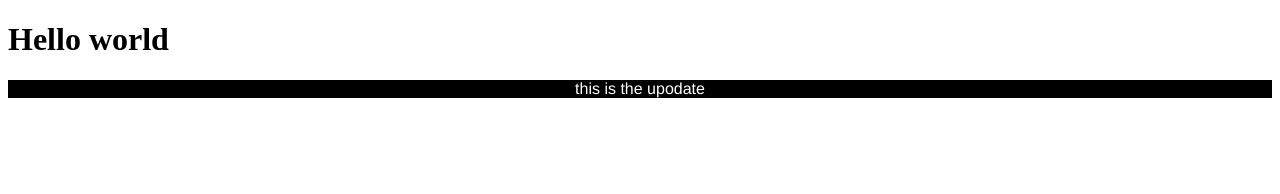
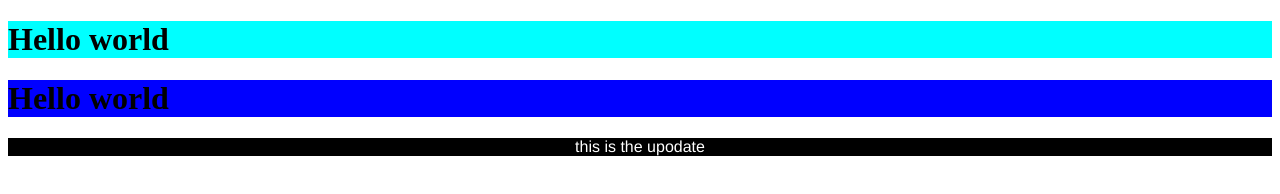
Before and after one commit to ramdisi/test, a plain HTML site: page index.html in a window 1280 px wide. Drawn offline with Linux system fonts and the light colour scheme.

Commit message:
second push

```diff
--- a/index.html
+++ b/index.html
@@ -3,14 +3,16 @@
 <head>
     <style>
         p{font-family: 'Franklin Gothic Medium', 'Arial Narrow', Arial, sans-serif;}
-        #hk{font-size: 550;}
+        .class{background-color: aqua;}
+        #class{background-color: blue;}
     </style>
     <meta charset="UTF-8">
     <meta name="viewport" content="width=device-width, initial-scale=1.0">
     <title>Document</title>
 </head>
 <body>
-    <h1 id="hk">Hello world</h1>
+    <h1 class="class">Hello world</h1>
+    <h1 id="class">Hello world</h1>
     <p style="color: white;background-color: black;text-align: center;">this is the upodate </p>
 </body>
 </html>
```
